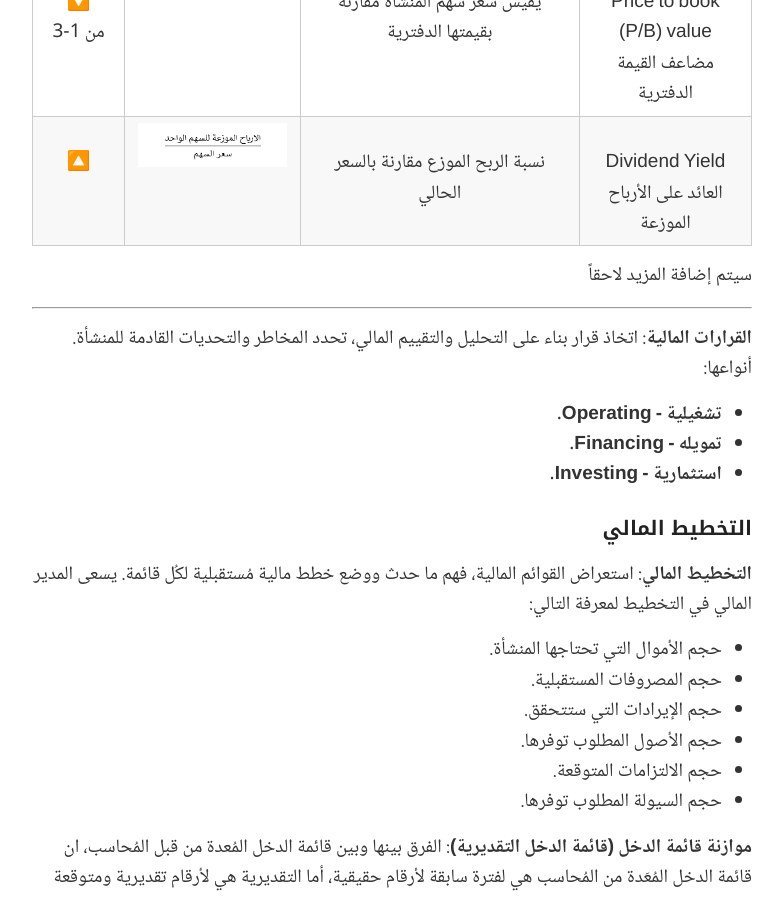
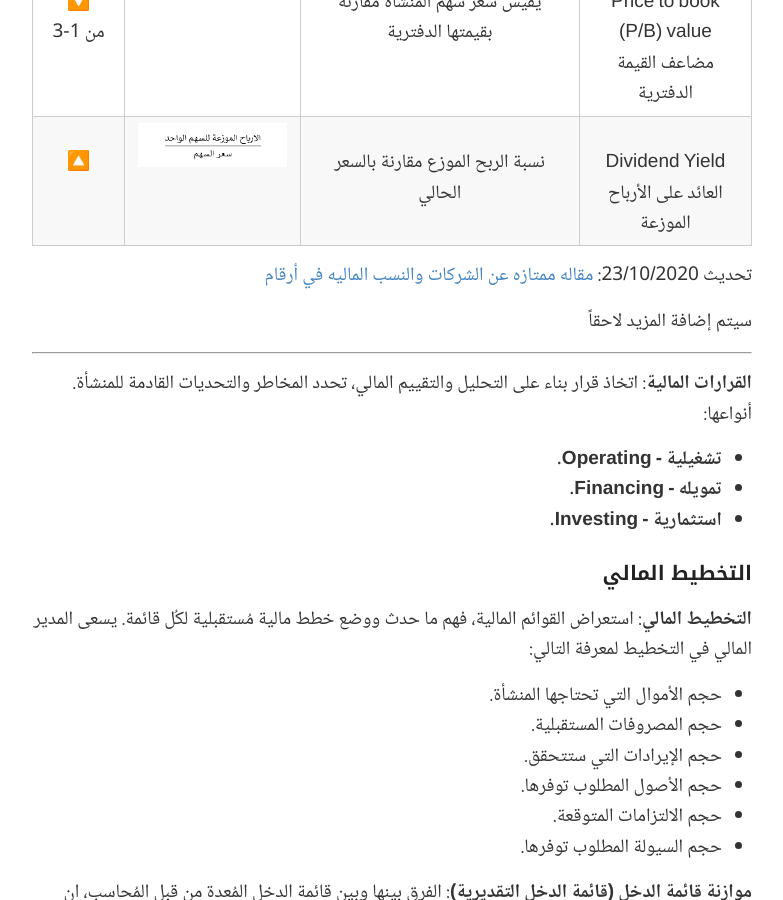
Before and after one commit to alioh/alioh.github.io, a Jekyll site: the page built from _posts/2020-04-22-performance-management.md, in a window 1280 px wide and 900 px high, scrolled down 8432 px. Shown: the whole window, without its empty margins (248-1031 px from the left). Built offline with Jekyll 4.4.1, drawn with Linux system fonts in a browser that asks for light colours.

Commit message:
add aritcle to performance mangement post

```diff
--- a/_posts/2020-04-22-performance-management.md
+++ b/_posts/2020-04-22-performance-management.md
@@ -117,6 +117,7 @@ title: مدخل للقوائم المالية
 |Price to book (P/B) value<br>مضاعف القيمة الدفترية|يقيس سعر سهم المنشأة مقارنه بقيمتها الدفترية|[![](https://alioh.github.io/images/2020-4-23/pbvalue.jpg)](https://alioh.github.io/images/2020-4-23/pbvalue.jpg)|🔽<br>من 1-3|
 |Dividend Yield<br>العائد على الأرباح الموزعة|نسبة الربح الموزع مقارنة بالسعر الحالي|[![](https://alioh.github.io/images/2020-4-23/dividend_yield.jpg)](https://alioh.github.io/images/2020-4-23/dividend_yield.jpg)|🔼|
 
+تحديث 23/10/2020: [مقاله ممتازه عن الشركات والنسب الماليه في أرقام](https://www.argaam.com/ar/article/articledetail/id/1413009)
 
 
 سيتم إضافة المزيد لاحقاً
```
